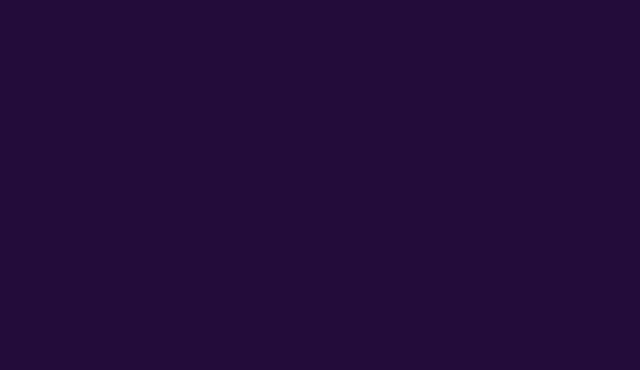
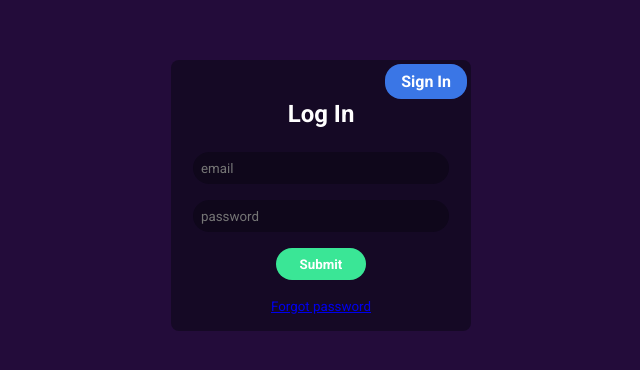
Before and after one commit to Artemides/we-say-frontend, a React (Create React App) app: page / in a window 1280 px wide. Before the commit this address had no page. Shown: the part 180-550 px from the top of the page, without its empty margins (319-959 px from the left). Built offline with nearby package versions, Linux system fonts and the light colour scheme.

Commit message:
main path modified

```diff
--- a/src/App.jsx
+++ b/src/App.jsx
@@ -18,7 +18,7 @@ function App() {
           <Route exac path="/messages/:chatId" element={<MessagesPage/>} />
           <Route exac path="/avatar" element={<AvatarSeleccion />} />
         </Route>
-        <Route exac path="/login" element={<Login />} />
+        <Route exac path="/" element={<Login />} />
         <Route exac path="/signin" element={<Signin />} />
       </Routes>
     </Router>
```
